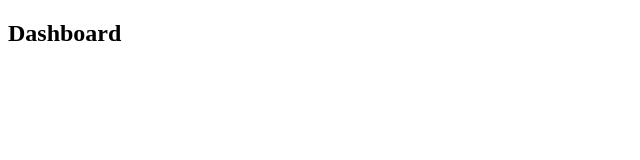
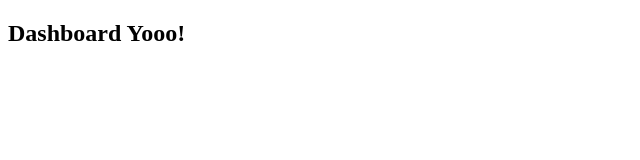
Before and after one commit to lexxA87/CollectionsPeople, a React (Create React App) app: page /admin in a window 1280 px wide. Shown: the top 160 px of the page, without its empty margins (0-640 px from the left). Built offline with nearby package versions, Linux system fonts and the light colour scheme.

Commit message:
Added react-router-dom8

```diff
--- a/server.js
+++ b/server.js
@@ -16,9 +16,9 @@ app.use(express.static(path.resolve(__dirname, "build")));
 
 app.use("/admin", admin);
 
-// app.get("*", (req, res) => {
-//   res.sendFile(path.join(__dirname, "build", "index.html"));
-// });
+app.get("*", (req, res) => {
+  res.sendFile(path.join(__dirname, "build", "index.html"));
+});
 
 mongoose
   .connect(DB_URL, { useNewUrlParser: true })
--- a/src/components/adminDashboard/Dashboard.jsx
+++ b/src/components/adminDashboard/Dashboard.jsx
@@ -3,7 +3,7 @@ import React from "react";
 // import { Box } from "adminjs";
 
 function Dashboard() {
-  return <h2>Dashboard</h2>;
+  return <h2>Dashboard Yooo!</h2>;
   // return <Box>Dashboard</Box>;
 }
 
```
